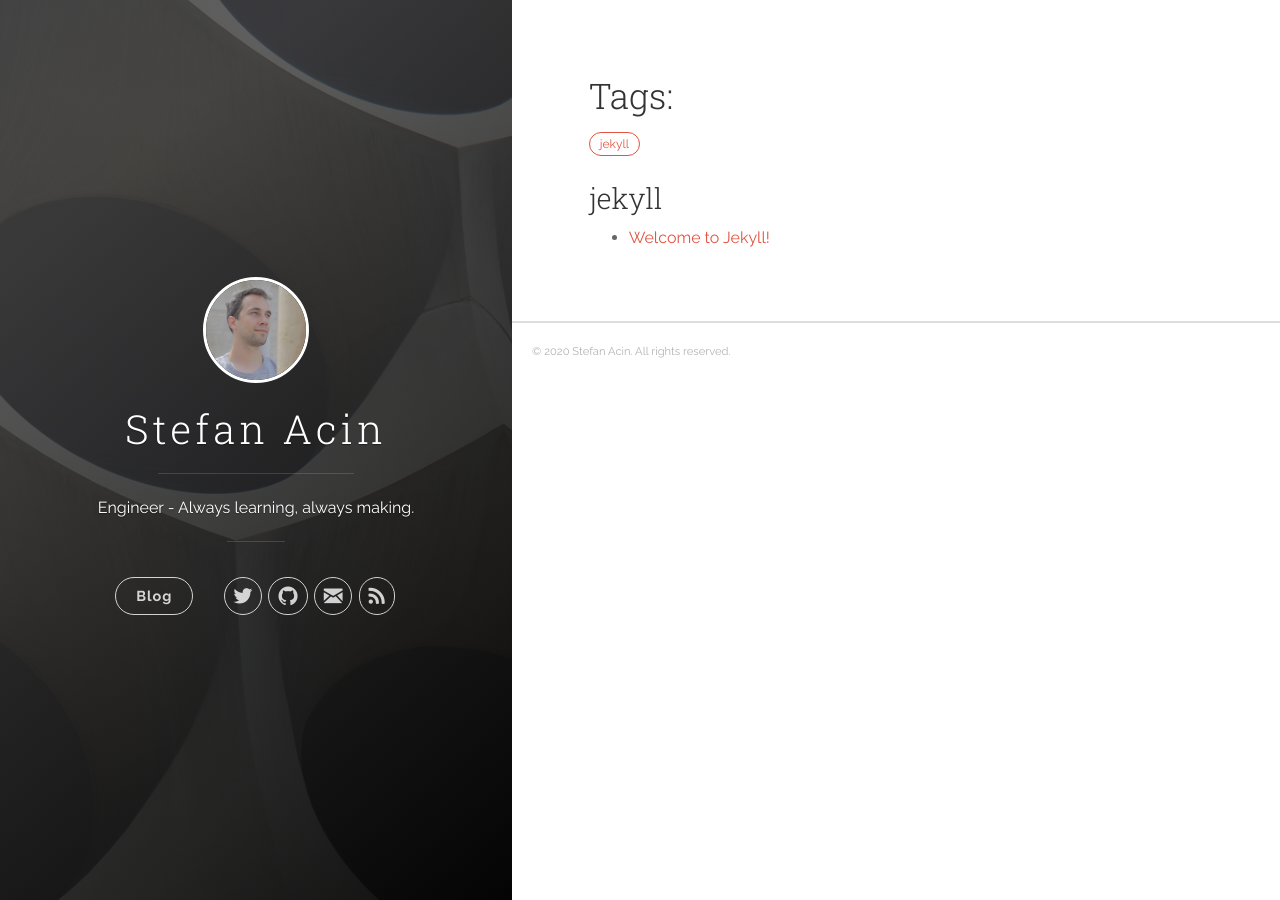
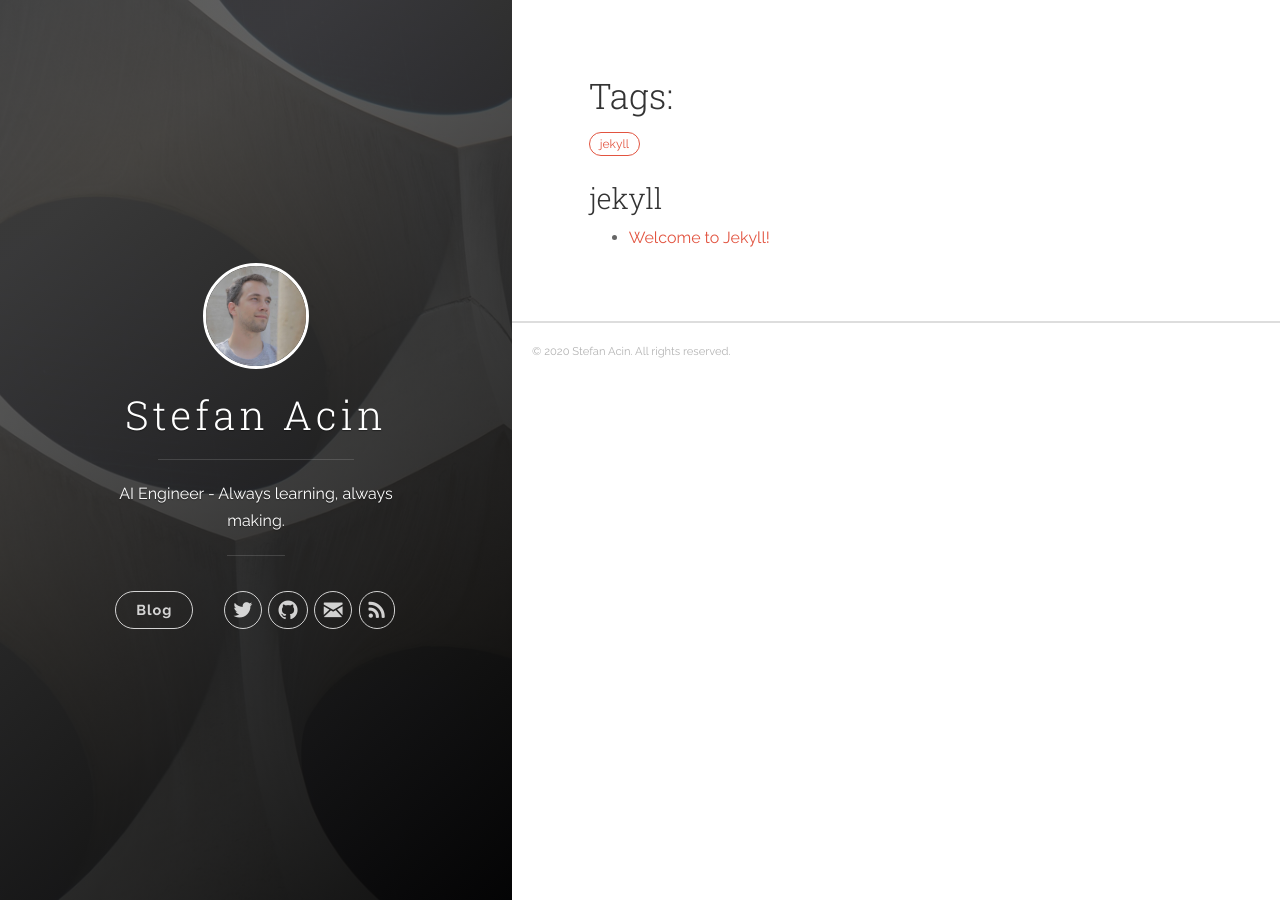
Before and after one commit to stefanacin/stefanacin.github.io, a Jekyll site: the page built from tags.md, in a window 1280 px wide. Built offline with Jekyll 4.4.1, drawn with Linux system fonts in a browser that asks for light colours.

```diff
--- a/_config.yml
+++ b/_config.yml
@@ -16,7 +16,7 @@
 
 title: Stefan Acin
 description: > # this means to ignore newlines until "baseurl:"
-  Engineer - Always learning, always making.
+  AI Engineer - Always learning, always making.
 # permalink: none
 url: 'http://stefan.acin.io'  # the base hostname & protocol for your site, e.g. http://example.com
 # baseurl: '/jekyll-uno'  # the subpath of your site, e.g. /blog
```
